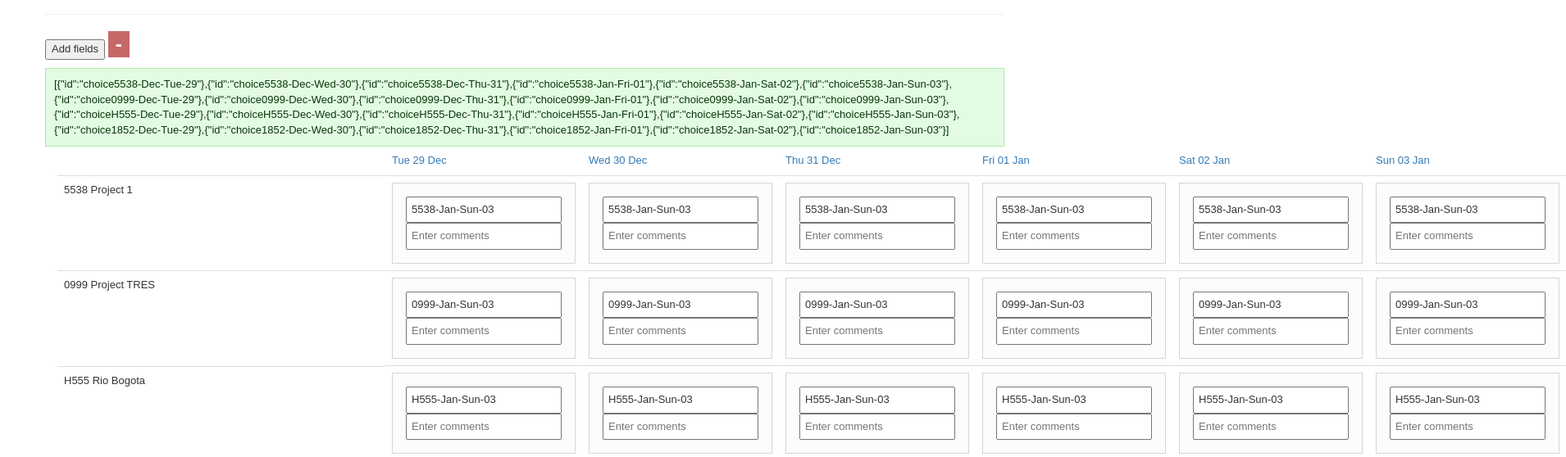
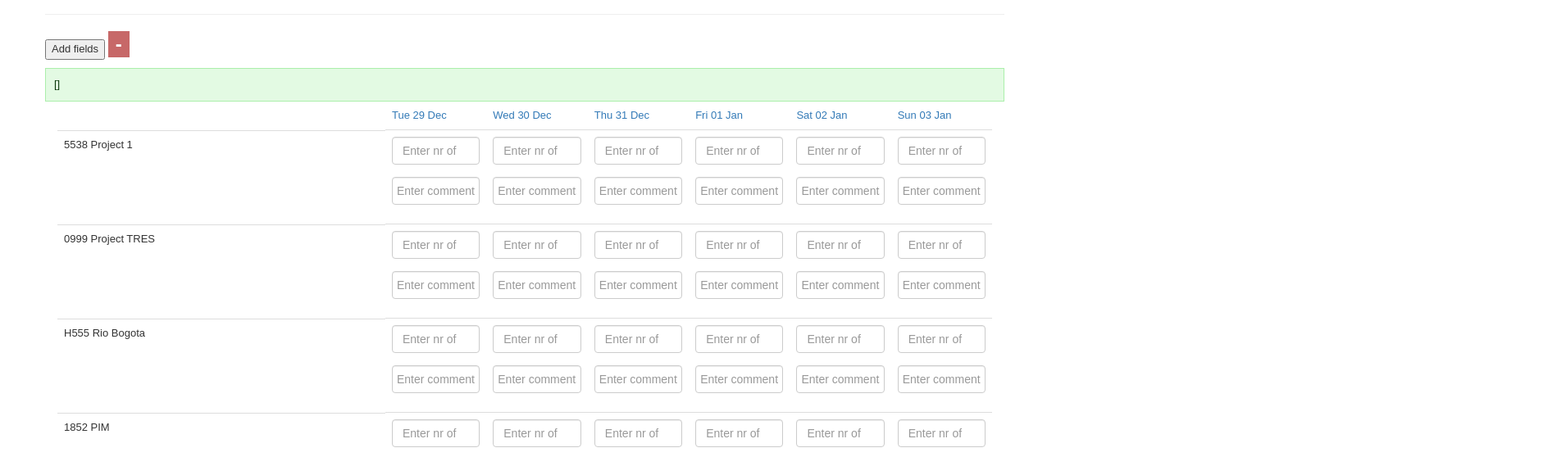
Before and after one commit to sosoriov/input-timer, a plain HTML site: page index.html in a window 1280 px wide. Shown: the part 49-607 px from the top of the page at 82% size, 1910 px wide, since content can reach past the window. Drawn offline with nearby package versions, Linux system fonts and the light colour scheme.

Commit message:
Data structure has been changed. Projects and Dates has to be set in one object. Bug fix with dynamic input fields has been solved.

```diff
--- a/index.html
+++ b/index.html
@@ -22,7 +22,7 @@
 
 				<hr/>
 
-				<div  >
+				<div>
 
 				   <button class="addfields" ng-click="addNewChoice()">Add fields</button>
 				      		<button class="remove"  ng-click="removeChoice()">-</button>
@@ -48,19 +48,27 @@
 			  		</tr>
 				</thead>
 				<tbody>
-				  <tr ng-repeat="project in projects track by $index">
-				  	<td class="project-name"><span class="project-imdc-nr">{{project.imdcNumber}}</span> {{project.name}}</td>
-				    <td ng-repeat="date in dates track by $index">
-				    	<fieldset >
-				      		<input type="text" ng-model="project.customId" name="" placeholder="Enter nr of hours">
-				      		<input type="text" ng-model="project.comment" name="" placeholder="Enter comments">
-				   		</fieldset>
-				    </td>
-				  </tr>
+					<form name="projectsForm">
+					  <tr ng-repeat="project in projects track by $index">
+					  	<td class="project-name"><span class="project-imdc-nr">{{project.imdcNumber}}</span> {{project.name}}</td>
+					    <td ng-repeat="date in project.dates track by $index">
+					    	<!-- <fieldset > -->
+					    	<div class="form-group">
+					      		<input type="number" max="8" required class="form-control" ng-model="project.dates[$index].value" name="" placeholder="Enter nr of hours">
+					    	</div>
+					    	<div class="form-group">
+					      		<input type="text" class="form-control" ng-model="project.dates[$index].comment" name="" placeholder="Enter comments">
+					    	</div>
+					   		<!-- </fieldset> -->
+					    </td>
+					  </tr>
+					</form>
 				</tbody>
 			</table>
 
 		{{dates}}
+		<p>&nbsp;</p>
+		<p>&nbsp;</p>
 		{{projects}}
 		</div>
 
--- a/js/script.js
+++ b/js/script.js
@@ -21,10 +21,38 @@ var app = angular.module('shanidkvApp', []);
   ];
 
   $scope.projects = [
-    {name: "Project 1", imdcNumber: "5538"},
-    {name: "Project TRES", imdcNumber: "0999"},
-    {name: "Rio Bogota", imdcNumber: "H555"},
-    {name: "PIM", imdcNumber: "1852"}
+    {name: "Project 1", imdcNumber: "5538", dates: [
+    {month:"December", dayName: "Tuesday", day: "29"},
+    {month:"December", dayName: "Wednesday", day: "30"},
+    {month:"December", dayName: "Thursday", day: "31"},
+    {month:"January", dayName: "Friday", day: "01"},
+    {month:"January", dayName: "Saturday", day: "02"},
+    {month:"January", dayName: "Sunday", day: "03"}
+  ]},
+    {name: "Project TRES", imdcNumber: "0999", dates: [
+    {month:"December", dayName: "Tuesday", day: "29"},
+    {month:"December", dayName: "Wednesday", day: "30"},
+    {month:"December", dayName: "Thursday", day: "31"},
+    {month:"January", dayName: "Friday", day: "01"},
+    {month:"January", dayName: "Saturday", day: "02"},
+    {month:"January", dayName: "Sunday", day: "03"}
+  ]},
+    {name: "Rio Bogota", imdcNumber: "H555", dates: [
+    {month:"December", dayName: "Tuesday", day: "29"},
+    {month:"December", dayName: "Wednesday", day: "30"},
+    {month:"December", dayName: "Thursday", day: "31"},
+    {month:"January", dayName: "Friday", day: "01"},
+    {month:"January", dayName: "Saturday", day: "02"},
+    {month:"January", dayName: "Sunday", day: "03"}
+  ]},
+    {name: "PIM", imdcNumber: "1852", dates: [
+    {month:"December", dayName: "Tuesday", day: "29"},
+    {month:"December", dayName: "Wednesday", day: "30"},
+    {month:"December", dayName: "Thursday", day: "31"},
+    {month:"January", dayName: "Friday", day: "01"},
+    {month:"January", dayName: "Saturday", day: "02"},
+    {month:"January", dayName: "Sunday", day: "03"}
+  ]}
   ];
 
   $scope.choices = [];
@@ -45,12 +73,12 @@ var app = angular.module('shanidkvApp', []);
         var customId = project["imdcNumber"] + "-" + $filter('limitTo')(date["month"], 3) + "-" + $filter('limitTo')(date["dayName"], 3) + "-" + date["day"];
         console.log(customId);
         $scope.choices.push({'id':'choice'+customId});
-        $scope.projects[key]["customId"] = customId;
+        // $scope.projects[key]["customId"] = customId;
 
       });
     });
   }
 
-  getChoiceId();
+  // getChoiceId();
 
 });
```
